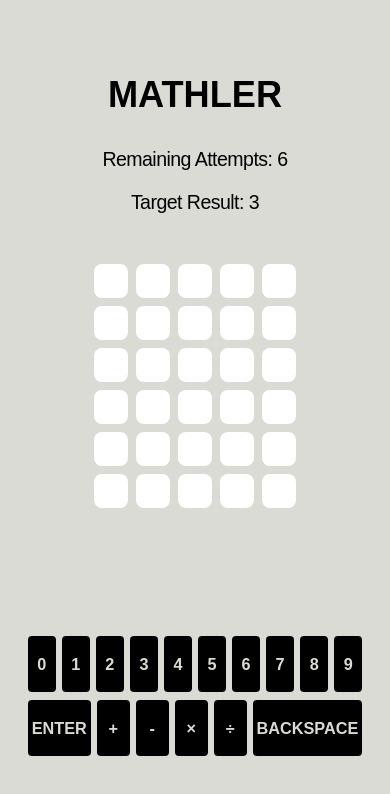
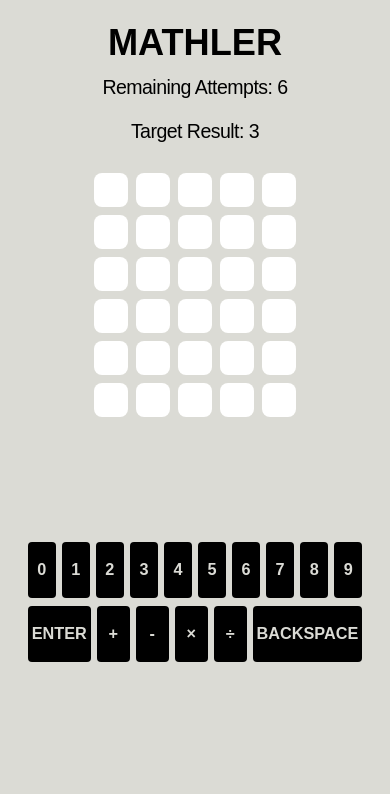
Before and after one commit to kylewludwig/mathler-game, a React (Vite) app: page / in a window 390 px wide. Shown: the top 794 px of the page. Built offline with nearby package versions, Linux system fonts and the light colour scheme.

Commit message:
Fix vertical layout on mobile with full view height

```diff
--- a/src/components/keyboard/keyboard.css
+++ b/src/components/keyboard/keyboard.css
@@ -1,8 +1,8 @@
 #keyboard {
   user-select: none;
-  max-width: 680px;
+  max-width: 42.5rem;
+  padding: var(--space-s) 0;
   margin: 0 auto;
-  /* height: var(--keyboard-height); */
   -webkit-user-select: none;
   -moz-user-select: none;
   user-select: none;
@@ -39,5 +39,4 @@
 
 .keyboard__key:last-of-type {
   margin: 0;
-  flex-grow: 1;
 }
--- a/src/pages/app/app.css
+++ b/src/pages/app/app.css
@@ -1,10 +1,14 @@
 section {
-	height: 100dvh;
+	height: 100vh;
 	width: 100%;
-	padding: 3rem 0px;
+	padding: var(--space-m-2xl) 0;
 	display: flex;
 	justify-content: center;
 	align-items: center;
+}
+
+.container.full-height {
+	height: 100%;
 }
 
 .spacer {
--- a/src/pages/app/app.tsx
+++ b/src/pages/app/app.tsx
@@ -38,7 +38,7 @@ export default function App() {
 
   return (
     <section>
-      <div className='container flow'>
+      <div className='container full-height'>
         <h2 className='text-align-center'>Mathler</h2>
         <Scoreboard targetResult={state.targetResult} remainingAttempts={state.submissions.length - state.currentRowIndex} />
         <GameBoard />
```
